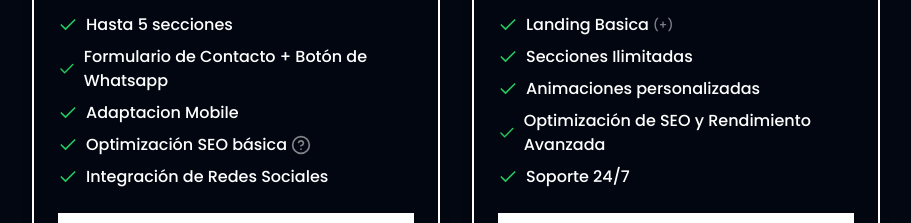
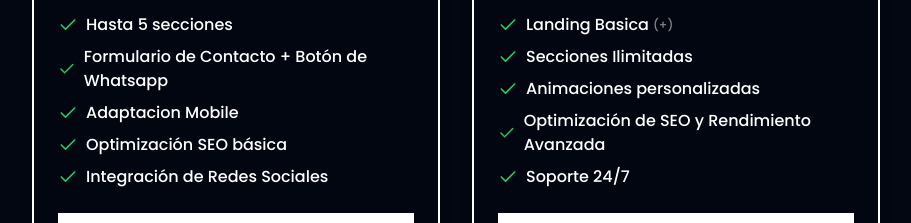
Before and after one commit to giannidona/codia, a Next.js app: page / in a window 1280 px wide. Shown: the part 2180-2403 px from the top of the page, without its empty margins (184-1095 px from the left). Built offline with nearby package versions, Linux system fonts and the light colour scheme.

Commit message:
remove tooltip

```diff
--- a/src/components/sections/Pricing.tsx
+++ b/src/components/sections/Pricing.tsx
@@ -172,30 +172,6 @@ export const Pricing = () => {
                             {plan.featureMas}
                           </span>
                         )}
-                        {plan.featureTooltip &&
-                          featureIndex === plan.featureTooltip.index && (
-                            <span className="group relative ml-1 text-xs">
-                              <svg
-                                xmlns="http://www.w3.org/2000/svg"
-                                width="24"
-                                height="24"
-                                viewBox="0 0 24 24"
-                                fill="none"
-                                stroke="currentColor"
-                                strokeWidth="2"
-                                strokeLinecap="round"
-                                strokeLinejoin="round"
-                                className="lucide lucide-circle-help size-5 cursor-pointer opacity-50"
-                              >
-                                <circle cx="12" cy="12" r="10" />
-                                <path d="M9.09 9a3 3 0 0 1 5.83 1c0 2-3 3-3 3" />
-                                <path d="M12 17h.01" />
-                              </svg>
-                              <span className="pointer-events-none absolute left-full top-1/2 ml-2 w-max -translate-y-1/2 transform rounded bg-slate-600/40 px-2 py-1 text-xs text-white opacity-0 transition-opacity duration-300 group-hover:pointer-events-auto group-hover:opacity-100">
-                                {plan.featureTooltip.text}
-                              </span>
-                            </span>
-                          )}
                       </li>
                     ))}
                   </ul>
```
